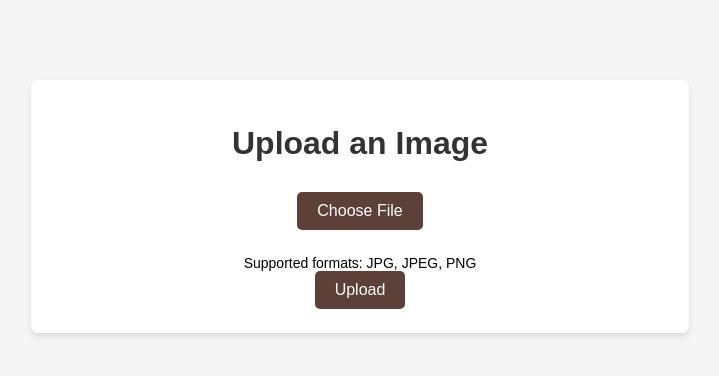
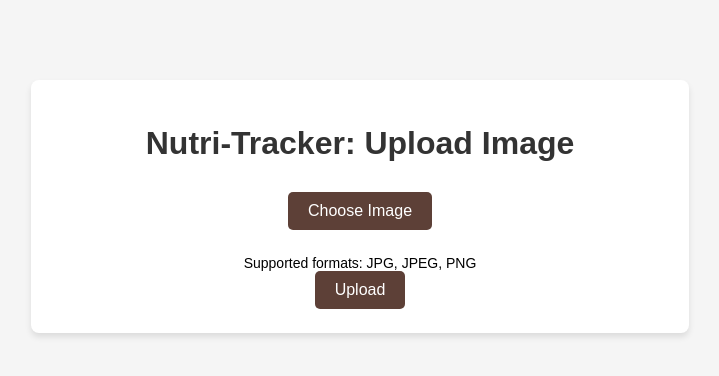
Before and after one commit to Rafe2001/NutriVision, a Flask app: page / in a window 1280 px wide. Shown: the top 376 px of the page, without its empty margins (280-999 px from the left). Run offline with Flask 3, Linux system fonts and the light colour scheme.

Commit message:
First commit

```diff
--- a/templates/index.html
+++ b/templates/index.html
@@ -53,9 +53,9 @@
 </head>
 <body>
     <div class="container">
-        <h1>Upload an Image</h1>
+        <h1>Nutri-Tracker: Upload Image</h1>
         <form method="POST" enctype="multipart/form-data">
-            <label for="file" class="upload-btn">Choose File</label>
+            <label for="file" class="upload-btn">Choose Image</label>
             <input type="file" name="file" id="file" accept=".jpg, .jpeg, .png">
             <span class="file-label">Supported formats: JPG, JPEG, PNG</span>
             <button type="submit" class="upload-btn">Upload</button>
```
